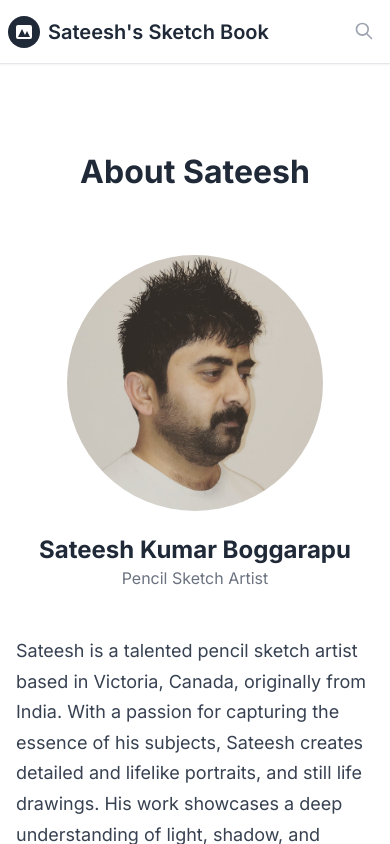
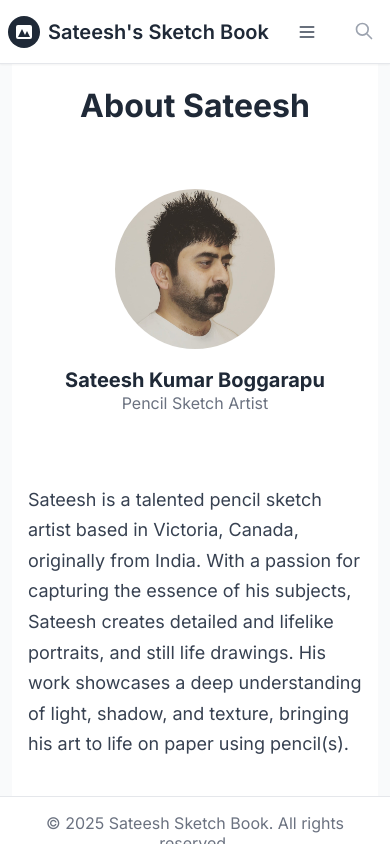
Before and after one commit to sat33shgit/SketchesWebsite, a React (Vite) app: page /about in a window 390 px wide. Built offline with nearby package versions, Linux system fonts and the light colour scheme.

Commit message:
Check-in: layout and mobile fixes (nav, about, contact)

```diff
--- a/src/components/Navbar.jsx
+++ b/src/components/Navbar.jsx
@@ -1,7 +1,9 @@
 import { Link, useLocation } from 'react-router-dom'
+import { useState } from 'react'
 
 const Navbar = () => {
   const location = useLocation()
+  const [menuOpen, setMenuOpen] = useState(false)
 
   const isActive = (path) => {
     if (path === '/' && (location.pathname === '/' || location.pathname === '/gallery')) {
@@ -45,6 +47,24 @@ const Navbar = () => {
           </Link>
         </div>
 
+        {/* Mobile hamburger toggle (shown on small screens) */}
+        <button
+          className="hamburger"
+          aria-label={menuOpen ? 'Close menu' : 'Open menu'}
+          aria-expanded={menuOpen}
+          onClick={() => setMenuOpen(!menuOpen)}
+        >
+          {menuOpen ? (
+            <svg width="20" height="20" viewBox="0 0 24 24" fill="none" stroke="currentColor">
+              <path strokeWidth={2} strokeLinecap="round" strokeLinejoin="round" d="M6 18L18 6M6 6l12 12" />
+            </svg>
+          ) : (
+            <svg width="20" height="20" viewBox="0 0 24 24" fill="none" stroke="currentColor">
+              <path strokeWidth={2} strokeLinecap="round" strokeLinejoin="round" d="M4 6h16M4 12h16M4 18h16" />
+            </svg>
+          )}
+        </button>
+
         {/* Right side icons */}
         <div className="social-links">
           {/* Search Icon */}
@@ -55,6 +75,15 @@ const Navbar = () => {
           </button>
         </div>
       </div>
+
+      {/* Mobile menu (renders below header when open) */}
+      {menuOpen && (
+        <div className="mobile-menu" role="menu" aria-label="Main menu">
+          <Link to="/" className={isActive('/') ? 'active' : ''} onClick={() => setMenuOpen(false)}>Home</Link>
+          <Link to="/about" className={isActive('/about') ? 'active' : ''} onClick={() => setMenuOpen(false)}>About</Link>
+          <Link to="/contact" className={isActive('/contact') ? 'active' : ''} onClick={() => setMenuOpen(false)}>Contact</Link>
+        </div>
+      )}
     </nav>
   )
 }
--- a/src/index.css
+++ b/src/index.css
@@ -101,15 +101,15 @@ footer {
     overflow: visible;
   }
   .split-view-image {
-    max-width: 100vw;
-    width: 100vw;
+  max-width: 100%;
+  width: 100%;
     height: auto;
     padding-left: 0;
     position: static;
   }
   .split-view-details {
-    max-width: 100vw;
-    width: 100vw;
+  max-width: 100%;
+  width: 100%;
     height: auto;
     padding-left: 0;
   min-height: 0;
@@ -235,6 +235,15 @@ nav {
 .nav-links {
   display: flex;
   gap: 2rem;
+}
+
+/* Hide hamburger and mobile menu by default (desktop) */
+.hamburger {
+  display: none;
+}
+
+.mobile-menu {
+  display: none;
 }
 
 .nav-links a {
@@ -531,18 +540,22 @@ nav {
 .contact-page {
   min-height: 100vh;
   background: #f9fafb;
-  padding: 4rem 0;
-}
-
-.contact-container {
+  /* decreased further to reduce gap under header */
+  /* minimal vertical padding so content appears close to header */
+  padding: 0.5rem 0;
+}
+
+  .contact-container {
   max-width: 1024px;
   margin: 0 auto;
+  /* remove extra top padding; keep horizontal padding */
   padding: 0 1rem;
 }
 
-.contact-header {
+  .contact-header {
   text-align: center;
-  margin-bottom: 4rem;
+  /* tighten spacing so the heading sits nearer the header */
+  margin: 0.25rem 0 0.75rem 0;
 }
 
 .contact-header h1 {
@@ -1048,14 +1061,109 @@ footer {
   font-style: italic;
 }
 
+/* Mobile padding fixes: ensure content has a small right padding so text/images don't get truncated */
+@media (max-width: 767px) {
+  .page-container,
+  .page-container-full {
+    padding-left: 0.5rem;
+    padding-right: 0.75rem;
+  }
+
+  .sketch-detail-container {
+    padding-left: 0.5rem;
+    padding-right: 0.75rem;
+  }
+
+  /* Ensure main content doesn't overflow viewport width on mobile */
+  .content {
+    padding-right: 0.5rem;
+  }
+
+  /* Small image/container adjustments to avoid edge clipping */
+  .sketch-image-container,
+  .sketch-detail-image,
+  .split-view-image {
+    padding-right: 0.25rem;
+  }
+}
+
+/* Additional mobile safety rules to avoid right-side truncation */
+@media (max-width: 767px) {
+  .sketch-detail-container,
+  .page-container,
+  .page-container-full,
+  .content,
+  .sketch-info {
+    box-sizing: border-box;
+    width: 100%;
+    padding-left: 0.75rem;
+    padding-right: 0.75rem;
+    overflow-x: hidden;
+  }
+
+  /* Ensure rich text wraps and long words don't overflow */
+  .sketch-description,
+  .rich-text-content,
+  .sketch-meta {
+    overflow-wrap: anywhere;
+    word-break: break-word;
+  }
+
+  /* Images must never exceed container width */
+  .sketch-detail-image,
+  .sketch-image-container img,
+  .sketch-image {
+    max-width: 100%;
+    width: 100%;
+    height: auto;
+    box-sizing: border-box;
+  }
+}
+
 /* Mobile responsive */
 @media (max-width: 767px) {
+  /* Hide full nav links on mobile; show hamburger instead */
   .nav-links {
     display: none;
   }
 
   .nav-container {
     padding: 0 0.5rem;
+  }
+
+  /* Hamburger button */
+  .hamburger {
+    background: none;
+    border: none;
+    cursor: pointer;
+    padding: 0.5rem;
+    display: inline-flex;
+    align-items: center;
+    justify-content: center;
+    color: #374151;
+  }
+
+  .mobile-menu {
+    background: white;
+    border-bottom: 1px solid #e5e7eb;
+    display: flex;
+    gap: 1rem;
+    justify-content: center;
+    padding: 0.5rem 1rem 1rem 1rem;
+  }
+
+  .mobile-menu a {
+    text-decoration: none;
+    color: #6b7280;
+    font-weight: 600;
+    padding: 0.5rem 0.75rem;
+    border-radius: 6px;
+  }
+
+  .mobile-menu a.active,
+  .mobile-menu a:hover {
+    color: #1f2937;
+    background: #f3f4f6;
   }
 
   .gallery-title {
@@ -1089,7 +1197,53 @@ footer {
 
   .about-container,
   .contact-container {
-    padding: 5.5rem 1rem 2rem 1rem;
+    /* reduce large mobile top padding further (approximately half of previous) */
+    padding: 1.375rem 1rem 2rem 1rem;
+  }
+
+  /* About page: prevent avatar overlapping text on small screens */
+  .about-profile {
+    position: static !important; /* disable sticky behavior on mobile */
+    display: flex;
+    flex-direction: column;
+    align-items: center;
+    gap: 0.75rem;
+    margin-bottom: 0.75rem; /* space before the about text */
+  }
+
+  .profile-image {
+  width: 160px;
+  height: 160px;
+    margin: 0 auto;
+    border-radius: 50%;
+    overflow: hidden;
+    flex: 0 0 auto;
+  }
+
+  .profile-image img {
+    width: 100%;
+    height: 100%;
+    object-fit: cover;
+    display: block;
+  }
+
+  .profile-info {
+    text-align: center;
+    margin-top: 0.25rem;
+    padding-top: 0.25rem;
+    line-height: 1.1;
+  }
+
+  .about-text {
+    margin-top: 0.75rem;
+    clear: both;
+  }
+
+  /* Reduce name size on small screens so it doesn't run into the avatar */
+  .profile-info h2 {
+    font-size: 1.25rem;
+    margin: 0;
+    padding: 0;
   }
 }
 
--- a/src/pages/Contact.jsx
+++ b/src/pages/Contact.jsx
@@ -62,7 +62,7 @@ const Contact = () => {
         <div className="contact-header">
           <h1>Contact</h1>
           <p>
-            Have a question or interested in commissioning a piece? I'd love to hear from you.
+            Have a question or share a feedback about my work? I'd love to hear from you.
           </p>
         </div>
 
```
